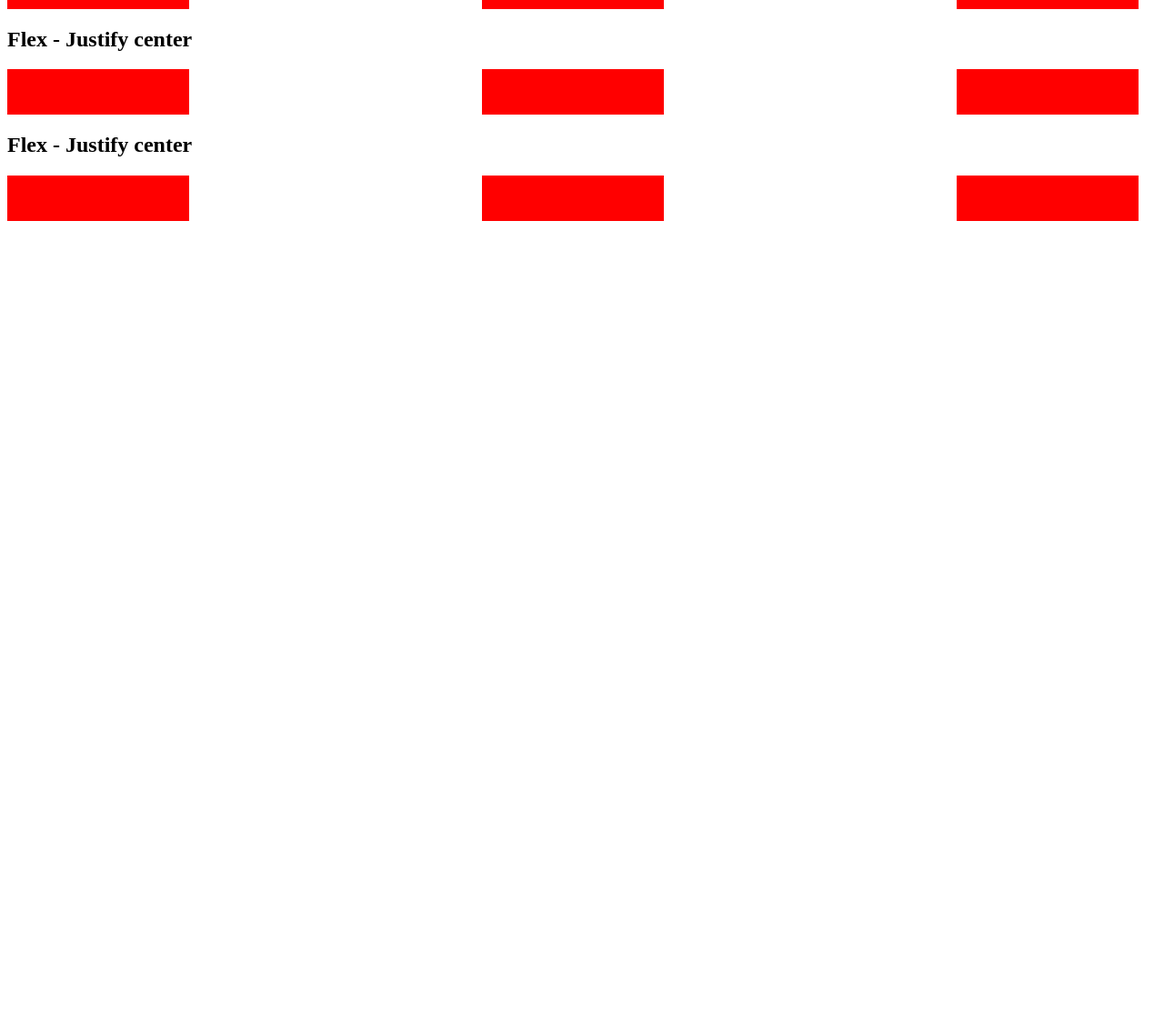
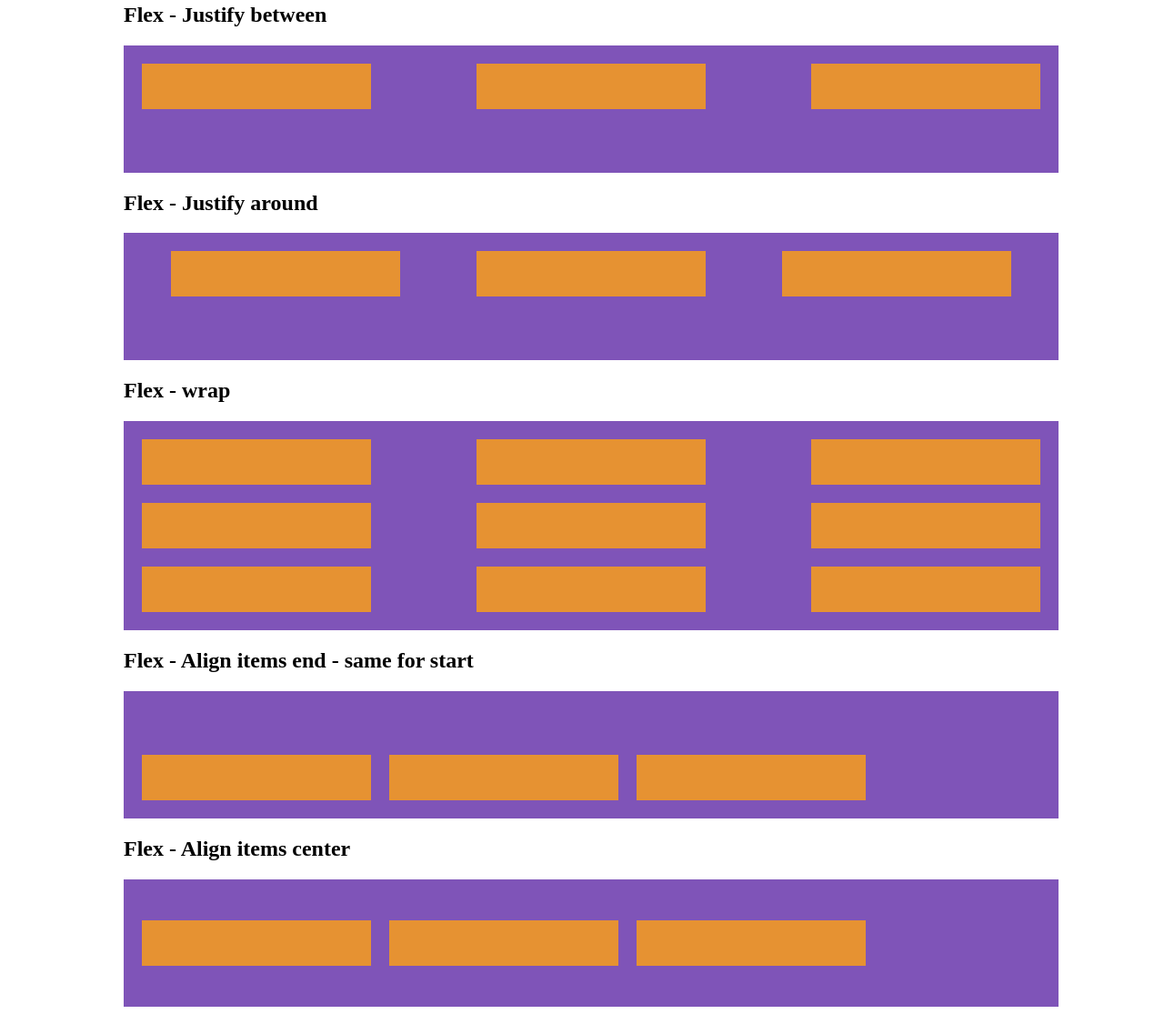
Before and after one commit to GastonAllende/flexbox-and-grid, a plain HTML site: page flexbox/index.html in a window 1280 px wide. Shown: the part 284-1399 px from the top of the page at 91% size. Before the commit the page ends 800 px from the top, so only its background shows below. Drawn offline with Linux system fonts and the light colour scheme.

Commit message:
flex parent css styles

```diff
--- a/flexbox/index.html
+++ b/flexbox/index.html
@@ -4,39 +4,55 @@
 		<meta charset="UTF-8" />
 		<meta name="viewport" content="width=device-width, initial-scale=1.0" />
 		<meta http-equiv="X-UA-Compatible" content="ie=edge" />
-	<link rel="stylesheet" href="style.css">
-	<title>Static Template</title>
+		<link rel="stylesheet" href="style.css" />
+		<title>css flexbox</title>
 	</head>
 
 	<body>
-	<h1>
-		This is a static template, there is no bundler or bundling involved!
-	</h1>
-
+		<h1>Flexbox - Parent container</h1>
+		<main>
 			<h2>Flex - Justify center</h2>
 			<div class="container-flex js-center">
 				<div class="item"></div>
 				<div class="item"></div>
 				<div class="item"></div>
 			</div>
-	<h2>Flex - Justify center</h2>
-	<div class="container-flex js-center">
+			<h2>Flex - Justify between</h2>
+			<div class="container-flex js-between">
 				<div class="item"></div>
 				<div class="item"></div>
 				<div class="item"></div>
 			</div>
-	<h2>Flex - Justify center</h2>
-	<div class="container-flex js-center">
+			<h2>Flex - Justify around</h2>
+			<div class="container-flex js-around">
 				<div class="item"></div>
 				<div class="item"></div>
 				<div class="item"></div>
 			</div>
-	<h2>Flex - Justify center</h2>
-	<div class="container-flex js-center">
+			<h2>Flex - wrap</h2>
+			<div class="container-flex js-between flex-wrap height-auto">
+				<div class="item"></div>
+				<div class="item"></div>
+				<div class="item"></div>
+				<div class="item"></div>
+				<div class="item"></div>
+				<div class="item"></div>
 				<div class="item"></div>
 				<div class="item"></div>
 				<div class="item"></div>
 			</div>
+			<h2>Flex - Align items end - same for start</h2>
+			<div class="container-flex ai-end">
+				<div class="item"></div>
+				<div class="item"></div>
+				<div class="item"></div>
+			</div>
+			<h2>Flex - Align items center</h2>
+			<div class="container-flex ai-center">
+				<div class="item"></div>
+				<div class="item"></div>
+				<div class="item"></div>
+			</div>
+		</main>
 	</body>
-
 </html>
--- a/flexbox/style.css
+++ b/flexbox/style.css
@@ -1,19 +1,55 @@
+:root {
+    --bg-color: rgb(127, 84, 184);
+    --item-color: rgb(230, 146, 50);
+}
+
+main {
+    padding: 0 10vw;
+}
+
+/*
+    FLEX
+*/
+
 .container-flex {
     display: flex;
+    height: 120px;
+    width: 100%;
+    padding: 10px;
+    background-color: var(--bg-color)
+}
+
+.height-auto {
+    height: auto;
 }
 
 .js-center {
     justify-content: center;
 }
 
-.js-center {
+.js-between {
     justify-content: space-between;
 }
 
+.js-around {
+    justify-content: space-around;
+}
+
+.flex-wrap {
+    flex-wrap: wrap;
+}
+
+.ai-end {
+    align-items: flex-end;
+}
+
+.ai-center {
+    align-items: center;
+}
 
 .item {
-    width: 200px;
+    width: 25%;
     height: 50px;
-    margin-right: 20px;
-    background-color: red;
+    margin: 10px;
+    background-color: var(--item-color);
 }
```
Also changed, not shown: 1 other file. Lines whose indentation alone changed are shown as unchanged.
